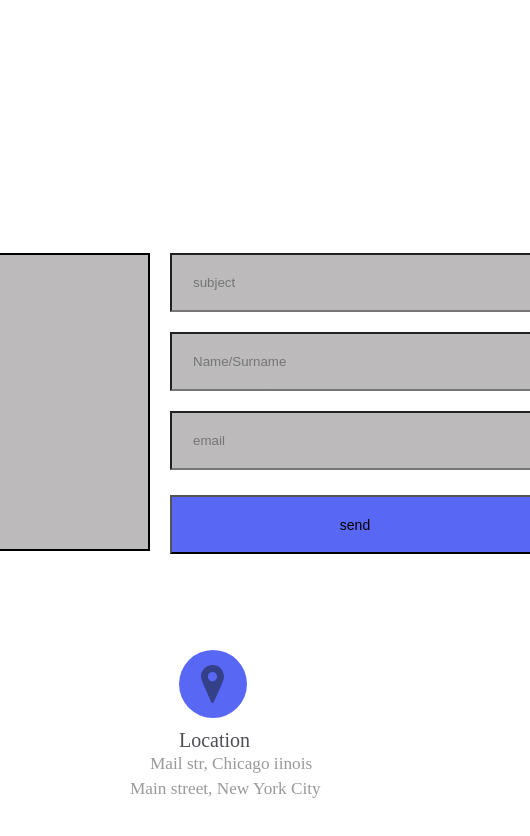
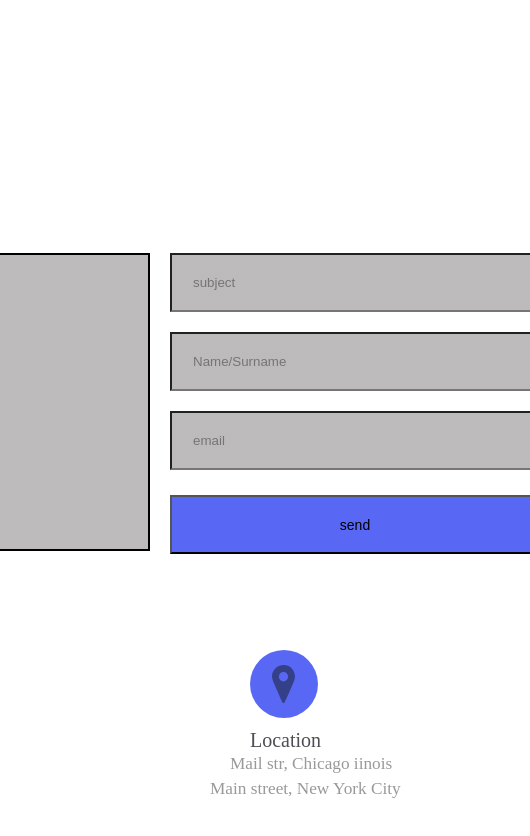
Before and after one commit to Khurtsoo/davaleba-10, a plain HTML site: page index.html in a window 1280 px wide. Shown: the top 836 px of the page, 750-1280 px from the left. Drawn offline with Linux system fonts and the light colour scheme.

Commit message:
add style.css changes

```diff
--- a/css/style.css
+++ b/css/style.css
@@ -158,7 +158,7 @@ input[type=submit] {
 }
 .photo-2 {
     position: absolute;
-    left: 951px;
+    left: 1022px;
     top: 15px;
     z-index: 7;
 }
@@ -167,7 +167,7 @@ input[type=submit] {
     position: absolute;
     width: 68px;
     height: 68px;
-    left: 929px;
+    left: 1000px;
     border-radius: 50%;
 }
 .tag-12 {
@@ -176,14 +176,14 @@ input[type=submit] {
     width: 54px;
     height: 23px;
     top: 80px;
-    left: 929px;
+    left: 1000px;
     font-size: 20px;
 }
 .tag-13 {
     color: #99999A;
     position: absolute;
     top: 105px;
-    left: 900px;
+    left: 980px;
     font-size: 17.25px;
 }
 
@@ -191,6 +191,6 @@ input[type=submit] {
     color: #99999A;
     position: absolute;
     top: 130px;
-    left: 880px;
+    left: 960px;
     font-size: 17.25px;
 }
```
